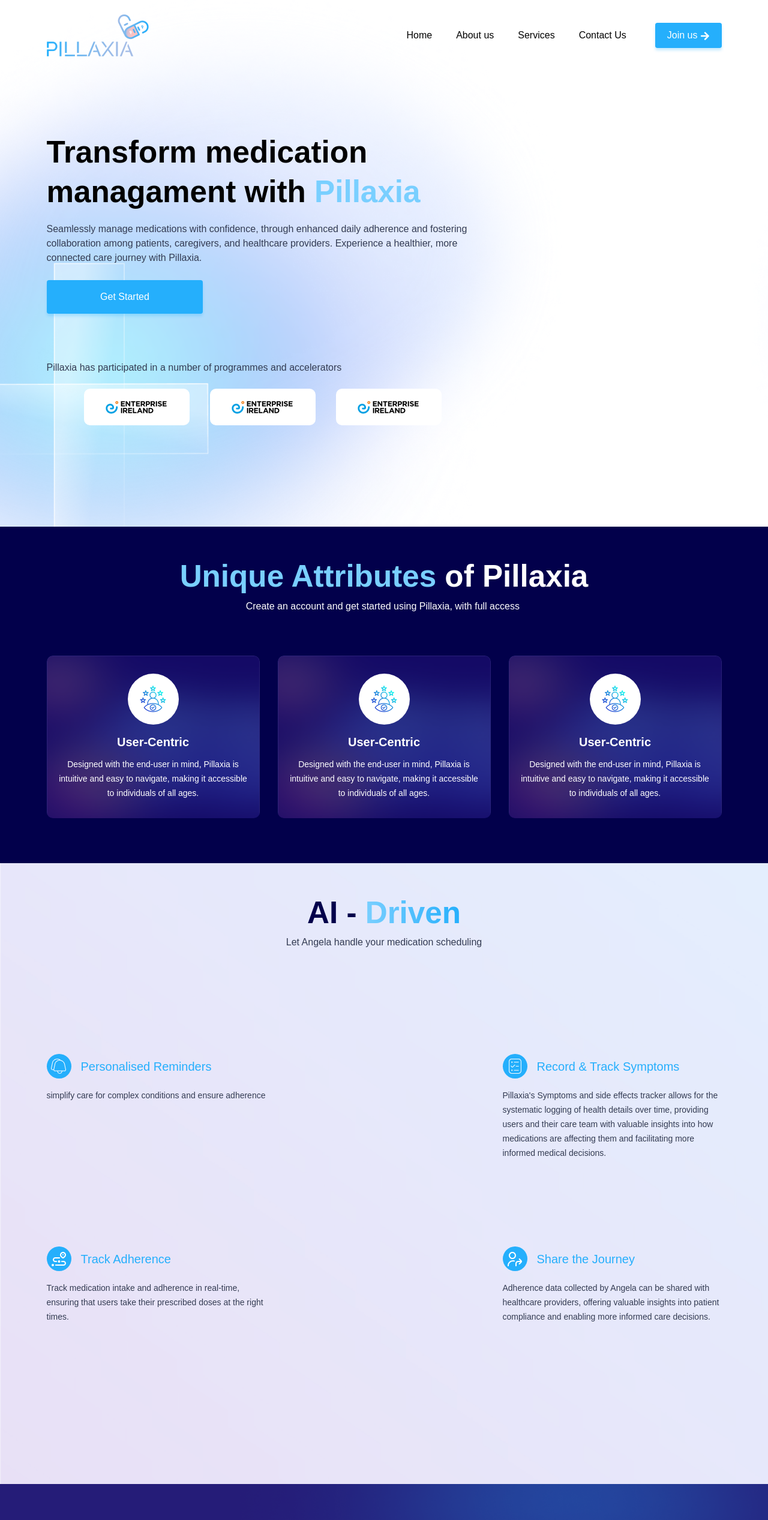
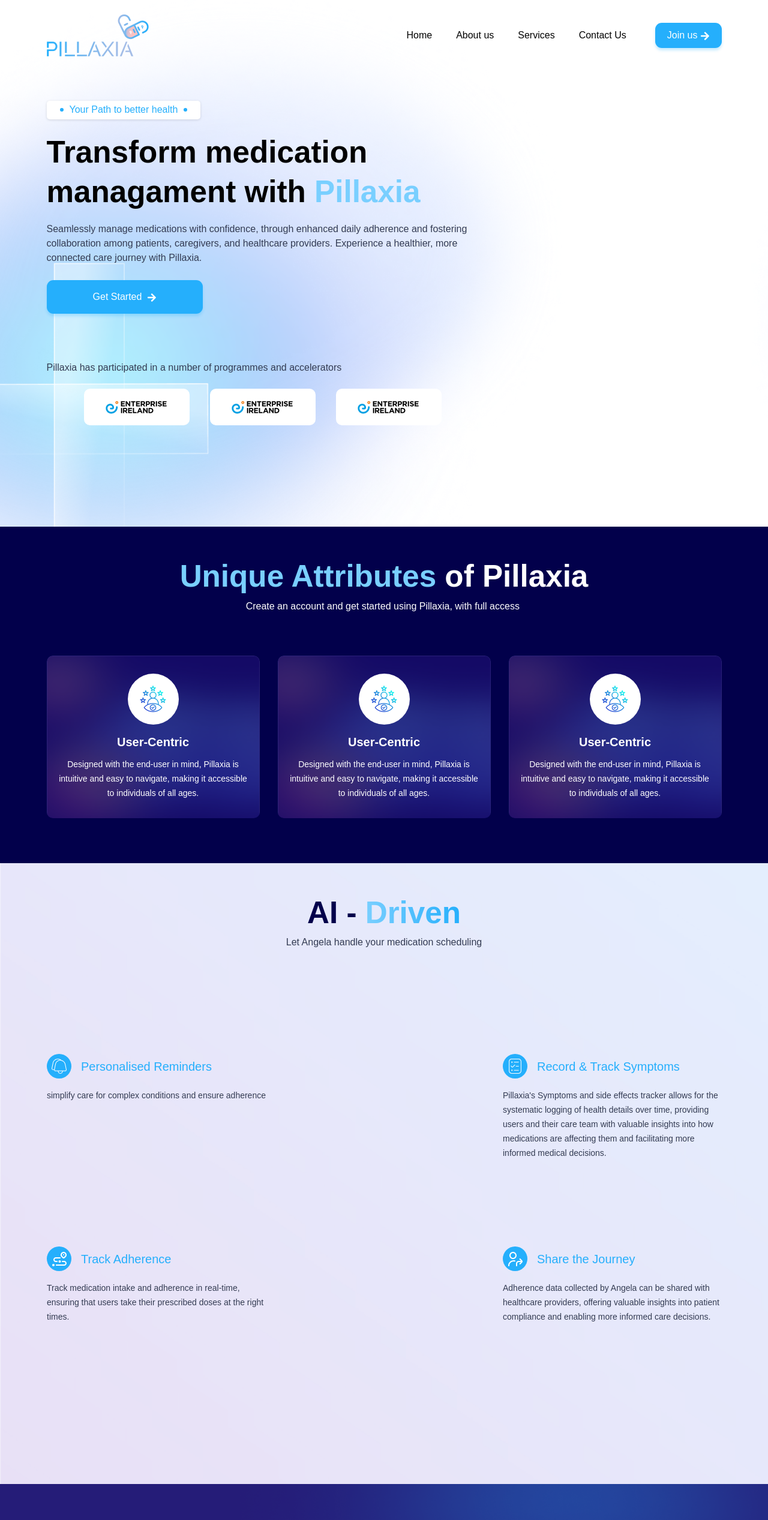
Before and after one commit to officialrupesh/pillaxia, a Next.js app: page / in a window 1280 px wide. Shown: the top 2534 px of the page at 60% size. Built offline with nearby package versions, Linux system fonts and the light colour scheme.

Commit message:
fix: :art: button minor UI update and other ui fixes

```diff
--- a/globalStyled.ts
+++ b/globalStyled.ts
@@ -68,6 +68,7 @@
     display: flex;
     justify-content: center;
     align-items: center;
+    border-radius: 11px;
 }
 .btn-join{
     background: #25AFFC !important;
@@ -75,11 +76,13 @@
     color: #ffffff !important;
     &:hover{
         background:#25AFFC;
+        box-shadow: 1px 1px 20px 1px rgb(37 175 252 / 80%);
     }
 }
 .btn-gradient{
     background: linear-gradient(to right, #3967F5 0%, #77F3FD 100%);
     color: #ffffff;
+    border-radius: 5px;
     &:hover{
         background: linear-gradient(to left, #3967F5 0%, #77F3FD 100%);;
     }
@@ -87,6 +90,10 @@
 
 }
 
+.btn-size-lg{
+    min-width: 260px;
+    min-height: 56px;
+}
 
 .section-header{
     h2 {
@@ -106,5 +113,11 @@
         transition: 0.3s ease-out;
     }
 } */
+@media screen and (max-width: 992px){
+    .btn-size-lg{
+        min-width: 160px;
+        min-height: 48px;
+    }
 
+}
 `;
--- a/public/images/icons/Hamburger.tsx
+++ b/public/images/icons/Hamburger.tsx
@@ -17,7 +17,7 @@
 const Bar = styled.div<BarProps>`
   width: 100%;
   height: 4px;
-  background-color: currentColor;
+  background-color: ${({ isOpen }) => (isOpen ? '#ffffff' : '#79CFFF ')};;
   transition: all 0.3s ease-in-out;
 
   &:nth-child(1) {
--- a/src/components/AiDrivenSection.tsx
+++ b/src/components/AiDrivenSection.tsx
@@ -21,7 +21,7 @@
                         <div className="section-body">
                             <div className="row g-4">
                                 <div className="col-12 col-md-6 col-lg-4">
-                                    <ScrollAnimation animateIn="ZoomOutUp" delay={0} className="smooth-animate-quick feature-wrapper">
+                                    <ScrollAnimation animateIn="bounceInLeft" delay={0} className="smooth-animate-quick feature-wrapper">
                                         <div className="feature-header d-flex align-items-center">
                                             <div className="feature-icon d-flex justify-content-center align-items-center">
                                                 <BellIcon />
@@ -34,7 +34,7 @@
 
                                         </p>
                                     </ScrollAnimation>
-                                    <ScrollAnimation animateIn="ZoomOutUp" delay={200} className="smooth-animate-quick feature-wrapper mb-0">
+                                    <ScrollAnimation animateIn="bounceInLeft" delay={200} className="smooth-animate-quick feature-wrapper mb-0">
                                         <div className="feature-header d-flex align-items-center">
                                             <div className="feature-icon d-flex justify-content-center align-items-center">
                                                 <TrackIcon />
@@ -58,7 +58,7 @@
 
                                 </div>
                                 <div className="col-12 col-md-6 col-lg-4">
-                                    <ScrollAnimation animateIn="ZoomOutUp" delay={400} className="smooth-animate-quick feature-wrapper">
+                                    <ScrollAnimation animateIn="bounceInRight" delay={400} className="smooth-animate-quick feature-wrapper">
                                         <div className="feature-header d-flex align-items-center">
                                             <div className="feature-icon d-flex justify-content-center align-items-center">
                                                 <BallotCheckIcon />
@@ -70,7 +70,7 @@
                                             Pillaxia's Symptoms and side effects tracker allows for the systematic logging of health details over time, providing users and their care team with valuable insights into how medications are affecting them and facilitating more informed medical decisions.
                                         </p>
                                     </ScrollAnimation>
-                                    <ScrollAnimation animateIn="ZoomOutUp" delay={600} className="smooth-animate-quick feature-wrapper">
+                                    <ScrollAnimation animateIn="bounceInRight" delay={600} className="smooth-animate-quick feature-wrapper">
                                         <div className="feature-header d-flex align-items-center">
                                             <div className="feature-icon d-flex justify-content-center align-items-center">
                                                 <ShareIcon />
--- a/src/components/HeroSection.tsx
+++ b/src/components/HeroSection.tsx
@@ -3,6 +3,7 @@
 import { HeroSectionWrapper } from "./styled-components/common.styled"
 import Link from "next/link"
 import ScrollAnimation from "react-animate-on-scroll"
+import { ArrowRightIcon } from "../../public/images/icons/Icons"
 
 const HeroSection = () => {
   return (
@@ -12,7 +13,7 @@
         <div className="container">
           <section className="hero-section-container row">
             <div className="col-12 col-lg-8">
-              <ScrollAnimation className="d-flex">
+              <ScrollAnimation className="d-flex" animatePreScroll={false} animateIn="slideInDown" duration={2}>
                 <div className="path-bg d-flex align-items-center">
                   <div className="dot-before"></div>
                   <h6>Your Path to better health</h6>
@@ -20,16 +21,16 @@
                 </div>
               </ScrollAnimation>
 
-              <ScrollAnimation animatePreScroll={false}  animateIn="slideInUp" duration={1} className="section-header" style={{ marginBottom:"25px" }}>
+              <ScrollAnimation animatePreScroll={false}  animateIn="slideInUp" duration={2} className="section-header" style={{ marginBottom:"25px" }}>
                 <h2 style={{ color: "#000000" }}>Transform medication managament with <span>Pillaxia</span></h2>
                 <p className="hero-section-desc" style={{ fontSize: "1.6rem", color:"#333B52" }}>
                   Seamlessly manage medications with confidence, through enhanced daily adherence and fostering collaboration among patients, caregivers, and healthcare providers. Experience a healthier, more connected care journey with Pillaxia.
                 </p>
               </ScrollAnimation>
-              <ScrollAnimation animatePreScroll={false}  animateIn="bounceInLeft" duration={1} delay={3}>
+              <ScrollAnimation animatePreScroll={false}  animateIn="bounceInLeft" duration={2} delay={4}>
                 <a href="#">
-                  <button className="btn btn-join" style={{ marginBottom: "80px", minWidth: "260px", minHeight: "56px" }}>
-                    Get Started
+                  <button className="btn btn-join btn-size-lg" style={{ marginBottom: "80px" }}>
+                    Get Started <span className="ms-3"><ArrowRightIcon /> </span>
                   </button>
                 </a>
               </ScrollAnimation>
```
